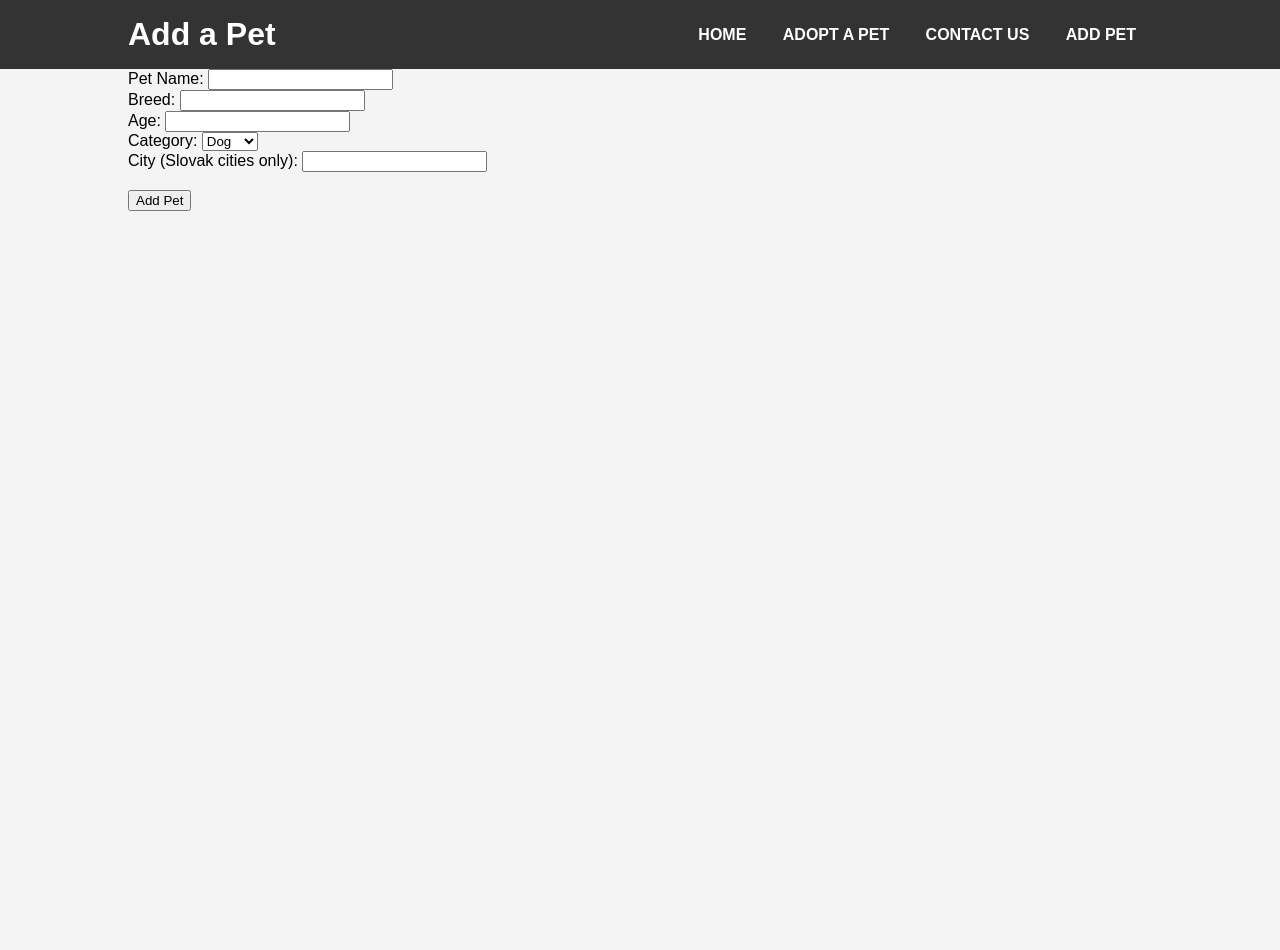
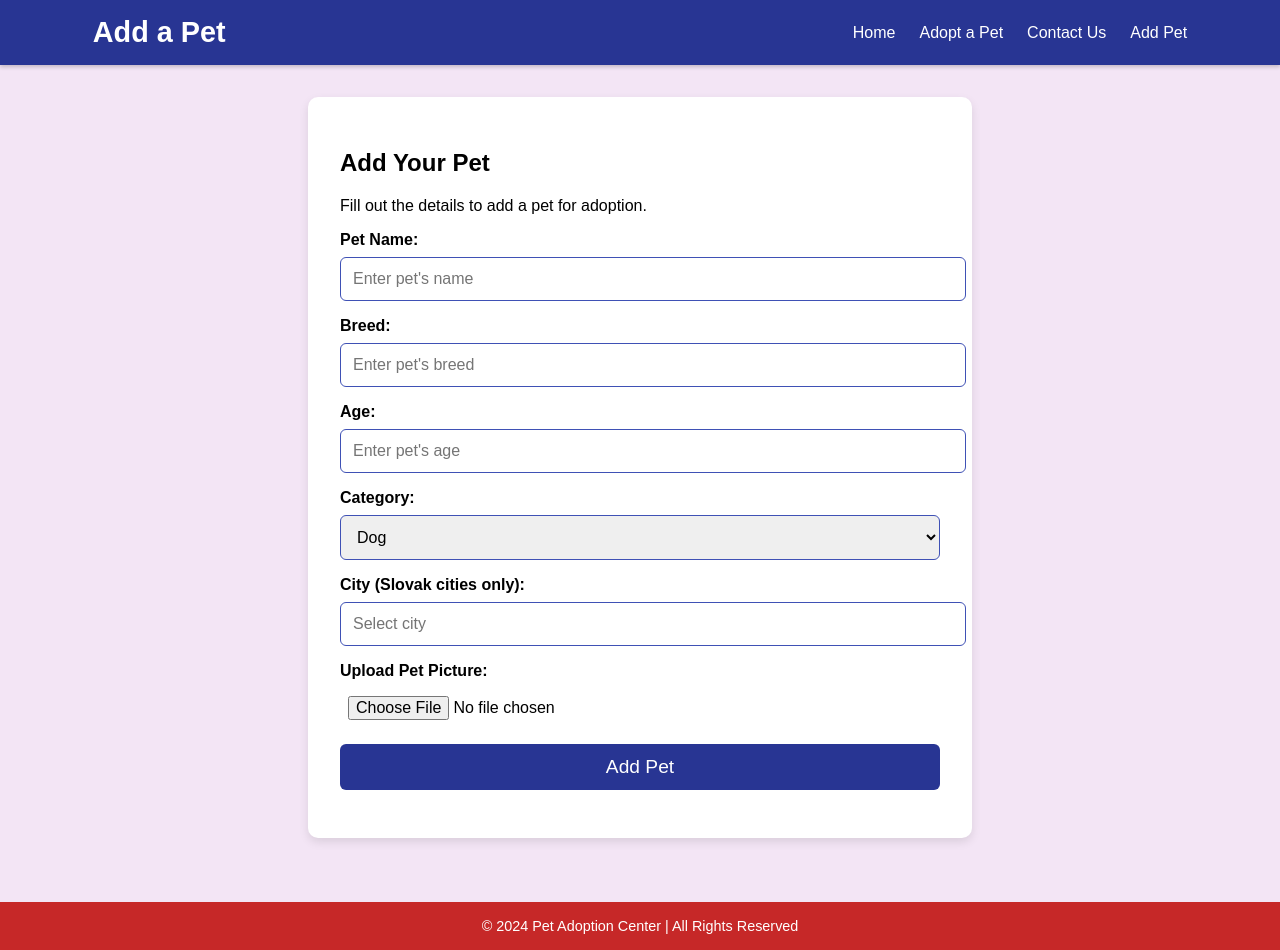
Before and after one commit to Bonderukk/Pet-Adoption-Web, a Flask app: page /add_pet in a window 1280 px wide. Before the commit the page ends 211 px from the top, so only its background shows below. Run offline with Flask 3, Linux system fonts and the light colour scheme.

Commit message:
Redoing the whole ass front end

```diff
--- a/app.py
+++ b/app.py
@@ -29,6 +29,19 @@ def get_db_connection():
 
 
 # Route to render the "Add Pet" form and handle form submissions
+from werkzeug.utils import secure_filename
+# Folder to store uploaded pet images
+UPLOAD_FOLDER = 'static/uploads/'
+ALLOWED_EXTENSIONS = {'png', 'jpg', 'jpeg', 'gif'}
+
+app.config['UPLOAD_FOLDER'] = UPLOAD_FOLDER
+
+
+# Function to check if the file type is allowed
+def allowed_file(filename):
+    return '.' in filename and filename.rsplit('.', 1)[1].lower() in ALLOWED_EXTENSIONS
+
+
 @app.route('/add_pet', methods=['GET', 'POST'])
 def add_pet():
     if request.method == 'POST':
@@ -38,6 +51,20 @@ def add_pet():
         category = request.form['category']
         city = request.form['city']
 
+        # Handle the image upload
+        if 'pet_image' not in request.files:
+            return 'No file part'
+
+        file = request.files['pet_image']
+
+        if file.filename == '':
+            return 'No selected file'
+
+        if file and allowed_file(file.filename):
+            # Save the file securely
+            filename = secure_filename(file.filename)
+            file.save(os.path.join(app.config['UPLOAD_FOLDER'], filename))
+
         # Use Nominatim to get the latitude and longitude of the city
         geolocator = Nominatim(user_agent="pet_adoption_sk")
         location = geolocator.geocode(city)
@@ -46,12 +73,12 @@ def add_pet():
             latitude = location.latitude
             longitude = location.longitude
 
-            # Insert the new pet into the database
+            # Insert the new pet into the database, including the image filename
             conn = get_db_connection()
             conn.execute('''
-                INSERT INTO pets (name, breed, age, category, city, latitude, longitude)
-                VALUES (?, ?, ?, ?, ?, ?, ?)
-            ''', (name, breed, age, category, city, latitude, longitude))
+                INSERT INTO pets (name, breed, age, category, city, latitude, longitude, image_filename)
+                VALUES (?, ?, ?, ?, ?, ?, ?, ?)
+            ''', (name, breed, age, category, city, latitude, longitude, filename))
             conn.commit()
             conn.close()
 
@@ -78,11 +105,13 @@ def init_db():
                 category TEXT NOT NULL,
                 city TEXT NOT NULL,
                 latitude REAL NOT NULL,
-                longitude REAL NOT NULL
+                longitude REAL NOT NULL,
+                image_filename TEXT
             )
         ''')
         connection.commit()
         connection.close()
+
 
 
 # Insert a sample pet into the database (if not already exists)
--- a/static/style.css
+++ b/static/style.css
@@ -3,49 +3,92 @@ body {
     font-family: Arial, sans-serif;
     margin: 0;
     padding: 0;
-    background: #f4f4f4;
+    background: #f3e5f5; /* Light lavender background */
 }
 
+/* Container */
 .container {
     width: 80%;
     margin: 0 auto;
 }
 
+/* Basic Header Styling */
 header {
-    background: #333;
-    color: #fff;
-    padding: 1rem 0;
+    background: #283593; /* Indigo color for a strong, professional appearance */
+    color: #ffffff; /* White text for contrast */
+    padding: 1rem 2rem;
+    box-shadow: 0 2px 4px rgba(0, 0, 0, 0.2);
+    position: relative;
+    overflow: hidden;
 }
 
+/* Header Container */
 header .container {
     display: flex;
     justify-content: space-between;
     align-items: center;
+    position: relative;
 }
 
+/* Header Title */
 header h1 {
     margin: 0;
+    font-size: 1.8rem;
+    font-weight: 700;
+    position: relative;
+    z-index: 1;
+    transition: transform 0.3s ease-in-out;
 }
 
-nav a {
-    color: #fff;
-    text-decoration: none;
-    margin: 0 1rem;
-    font-weight: bold;
-    text-transform: uppercase;
+/* Navigation Styling */
+header nav {
+    display: flex;
+    gap: 1.5rem;
+    position: relative;
+    z-index: 1;
 }
 
-nav a:hover {
-    text-decoration: underline;
+/* Navigation Links */
+header nav a {
+    color: #ffffff; /* White for links */
+    text-decoration: none;
+    font-size: 1rem;
+    font-weight: 500;
+    transition: color 0.3s ease, transform 0.3s ease;
+    position: relative;
+}
+
+/* Hover and Focus Effects for Navigation Links */
+header nav a:hover,
+header nav a:focus {
+    color: #f44336; /* Vibrant red for a fresh highlight */
+    transform: scale(1.1);
+}
+
+/* Animation for Header on Scroll */
+@keyframes slideIn {
+    from {
+        transform: translateY(-100%);
+        opacity: 0;
+    }
+    to {
+        transform: translateY(0);
+        opacity: 1;
+    }
+}
+
+header {
+    animation: slideIn 0.5s ease-out;
 }
 
 /* Hero Section */
 .hero {
     background: url('{{ url_for('static', filename='images/hero-background.jpg') }}') center/cover no-repeat;
-    color: #fff;
+    color: #ffffff; /* White text for contrast */
     padding: 5rem 0;
     text-align: center;
     position: relative;
+    background-color: #3f51b5; /* Fallback background color in indigo */
 }
 
 .hero::after {
@@ -143,10 +213,113 @@ nav a:hover {
     box-shadow: 0 4px 10px rgba(0, 0, 0, 0.2);
 }
 
+/* General styles for "Add a Pet" page only */
+.add-pet-page body {
+    font-family: 'Arial', sans-serif;
+    background: #f3e5f5; /* Light lavender background */
+}
+
+.add-pet-page .container {
+    width: 90%;
+    margin: auto;
+}
+
+.add-pet-page header {
+    background: #283593; /* Indigo */
+    color: white;
+    padding: 1rem 2rem;
+    box-shadow: 0 2px 4px rgba(0, 0, 0, 0.2);
+}
+
+.add-pet-page header .container {
+    display: flex;
+    justify-content: space-between;
+    align-items: center;
+}
+
+.add-pet-page header h1 {
+    margin: 0;
+    font-size: 1.8rem;
+    font-weight: 700;
+}
+
+.add-pet-page header nav {
+    display: flex;
+    gap: 1.5rem;
+}
+
+.add-pet-page header nav a {
+    color: white;
+    text-decoration: none;
+    font-size: 1rem;
+    font-weight: 500;
+    transition: color 0.3s ease;
+}
+
+.add-pet-page header nav a:hover {
+    color: #f44336; /* Red hover effect */
+}
+
+.add-pet-page main {
+    padding: 2rem 0;
+}
+
+.add-pet-page form {
+    background: white;
+    padding: 2rem;
+    border-radius: 10px;
+    box-shadow: 0px 4px 10px rgba(0, 0, 0, 0.1);
+    max-width: 600px;
+    margin: 0 auto;
+}
+
+.add-pet-page form label {
+    font-weight: bold;
+    display: block;
+    margin-bottom: 0.5rem;
+}
+
+.add-pet-page form input, .add-pet-page form select, .add-pet-page form button {
+    width: 100%;
+    padding: 0.75rem;
+    margin-bottom: 1rem;
+    border: 1px solid #3f51b5; /* Indigo border */
+    border-radius: 6px;
+    font-size: 1rem;
+}
+
+.add-pet-page form input[type="file"] {
+    padding: 0.5rem;
+    font-size: 1rem;
+    border: none;
+}
+
+.add-pet-page form button {
+    background-color: #283593; /* Indigo button */
+    color: white;
+    border: none;
+    cursor: pointer;
+    font-size: 1.2rem;
+    transition: background-color 0.3s ease;
+}
+
+.add-pet-page form button:hover {
+    background-color: #1e88e5; /* Slightly lighter indigo on hover */
+}
+
+.add-pet-page footer {
+    background-color: #c62828; /* Red footer */
+    color: white;
+    padding: 1rem 0;
+    text-align: center;
+    font-size: 0.9rem;
+    margin-top: 2rem;
+}
+
 /* Footer */
 footer {
-    background-color: #333;
-    color: #fff;
+    background-color: #283593; /* Indigo */
+    color: #ffffff; /* White text */
     padding: 1rem 0;
     text-align: center;
     font-size: 0.9rem;
--- a/templates/add_pet.html
+++ b/templates/add_pet.html
@@ -6,7 +6,7 @@
     <title>Add a Pet</title>
     <link rel="stylesheet" href="{{ url_for('static', filename='style.css') }}">
 </head>
-<body>
+<body class="add-pet-page">
     <header>
         <div class="container">
             <h1>Add a Pet</h1>
@@ -21,25 +21,28 @@
 
     <main>
         <div class="container">
-            <form action="{{ url_for('add_pet') }}" method="POST">
+            <form action="{{ url_for('add_pet') }}" method="POST" enctype="multipart/form-data">
+                <h2 class="form-title">Add Your Pet</h2>
+                <p class="form-description">Fill out the details to add a pet for adoption.</p>
+
                 <label for="name">Pet Name:</label>
-                <input type="text" id="name" name="name" required><br>
+                <input type="text" id="name" name="name" placeholder="Enter pet's name" required>
 
                 <label for="breed">Breed:</label>
-                <input type="text" id="breed" name="breed" required><br>
+                <input type="text" id="breed" name="breed" placeholder="Enter pet's breed" required>
 
                 <label for="age">Age:</label>
-                <input type="number" id="age" name="age" required><br>
+                <input type="number" id="age" name="age" placeholder="Enter pet's age" required>
 
                 <label for="category">Category:</label>
                 <select id="category" name="category" required>
                     <option value="Dog">Dog</option>
                     <option value="Cat">Cat</option>
                     <option value="Other">Other</option>
-                </select><br>
+                </select>
 
                 <label for="city">City (Slovak cities only):</label>
-                <input type="text" id="city" name="city" list="cities" required><br>
+                <input type="text" id="city" name="city" list="cities" placeholder="Select city" required>
                 <datalist id="cities">
                     <option value="Bratislava">
                     <option value="Košice">
@@ -49,11 +52,18 @@
                     <option value="Trnava">
                     <option value="Trenčín">
                     <option value="Banská Bystrica">
-                </datalist><br>
+                </datalist>
+
+                <label for="pet_image">Upload Pet Picture:</label>
+                <input type="file" id="pet_image" name="pet_image" accept="image/*" required>
 
                 <button type="submit">Add Pet</button>
             </form>
         </div>
     </main>
+
+    <footer>
+        &copy; 2024 Pet Adoption Center | All Rights Reserved
+    </footer>
 </body>
 </html>
--- a/templates/adopt.html
+++ b/templates/adopt.html
@@ -41,7 +41,7 @@
                 <div class="pet-list">
                     {% for pet in pets %}
                         <div class="pet-card">
-                            <img src="https://via.placeholder.com/150" alt="{{ pet.name }}">
+                            <img src="{{ url_for('static', filename='uploads/' + pet['image']) }}" alt="{{ pet.name }}">
                             <h3>{{ pet.name }}</h3>
                             <p>Breed: {{ pet.breed }}</p>
                             <p>Age: {{ pet.age }} years</p>
@@ -54,6 +54,7 @@
                 <p>No pets found in this category.</p>
             {% endif %}
         </section>
+
     </main>
 
     <footer>
```
Also changed, not shown: other parts of static/style.css (+36 -9 lines), pets.db, static/testimgs/German-Shepherd-dog-Alsatian.webp (added).
